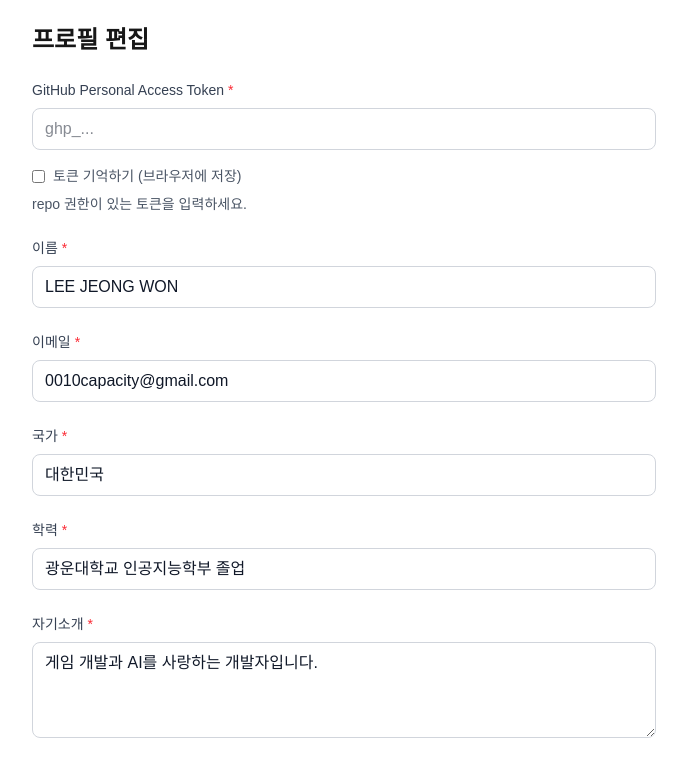
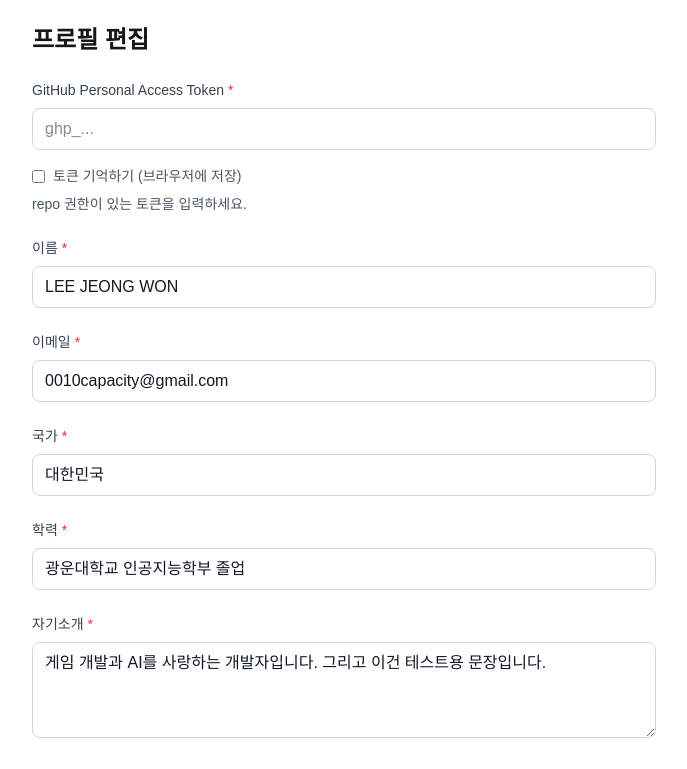
Before and after one commit to 0010capacity/0010capacity.github.io, a Next.js app: page /edit-profile in a window 1280 px wide. Shown: the top 769 px of the page, without its empty margins (296-983 px from the left). Built offline with nearby package versions, Linux system fonts and the light colour scheme.

Commit message:
Fix edit-profile page to load data from public/data/profile.json instead of hardcoded values

```diff
--- a/app/edit-profile/page.tsx
+++ b/app/edit-profile/page.tsx
@@ -5,15 +5,24 @@ import { createProfilePR } from '../../lib/github';
 import { GitHubAnalyzer } from '../../lib/github';
 import { Button, Card, ErrorMessage, Badge, Form, FormField, FormActions, Input, Textarea } from '../../components';
 
+interface ProfileData {
+  name: string;
+  email: string;
+  country: string;
+  education: string;
+  bio: string;
+  techStack: string[];
+}
+
 export default function EditProfilePage() {
   const [token, setToken] = useState('');
-  const [profileData, setProfileData] = useState({
-    name: 'LEE JEONG WON',
-    email: '0010capacity@gmail.com',
-    country: '대한민국',
-    education: '광운대학교 인공지능학부 졸업',
-    bio: '게임 개발과 AI를 사랑하는 개발자입니다.',
-    techStack: [] as string[]
+  const [profileData, setProfileData] = useState<ProfileData>({
+    name: '',
+    email: '',
+    country: '',
+    education: '',
+    bio: '',
+    techStack: []
   });
   const [isLoading, setIsLoading] = useState(false);
   const [prUrl, setPrUrl] = useState('');
@@ -23,6 +32,28 @@ export default function EditProfilePage() {
   const [detectedTechStack, setDetectedTechStack] = useState<string[]>([]);
   const [isDetecting, setIsDetecting] = useState(false);
   const [rememberToken, setRememberToken] = useState(false);
+  const [profileLoading, setProfileLoading] = useState(true);
+
+  // Load profile data from public/data/profile.json
+  useEffect(() => {
+    const fetchProfileData = async () => {
+      try {
+        const response = await fetch('/data/profile.json');
+        if (!response.ok) {
+          throw new Error('Failed to fetch profile data');
+        }
+        const data = await response.json();
+        setProfileData(data);
+      } catch (err) {
+        console.error('Error fetching profile data:', err);
+        setError('프로필 데이터를 불러오는데 실패했습니다.');
+      } finally {
+        setProfileLoading(false);
+      }
+    };
+
+    fetchProfileData();
+  }, []);
 
   // Load saved token on component mount
   useEffect(() => {
@@ -123,6 +154,11 @@ export default function EditProfilePage() {
     <div className="max-w-2xl mx-auto p-6">
       <h1 className="text-2xl font-bold mb-6">프로필 편집</h1>
 
+      {profileLoading ? (
+        <div className="text-center py-8">
+          <p className="text-lg">프로필 데이터를 불러오는 중...</p>
+        </div>
+      ) : (
         <Form onSubmit={handleSubmit}>
           <FormField label="GitHub Personal Access Token" required>
             <Input
@@ -302,6 +338,7 @@ export default function EditProfilePage() {
             </Button>
           </FormActions>
         </Form>
+      )}
 
       {error && (
         <ErrorMessage message={error} className="mt-4" />
```
Lines whose indentation alone changed are shown as unchanged.
